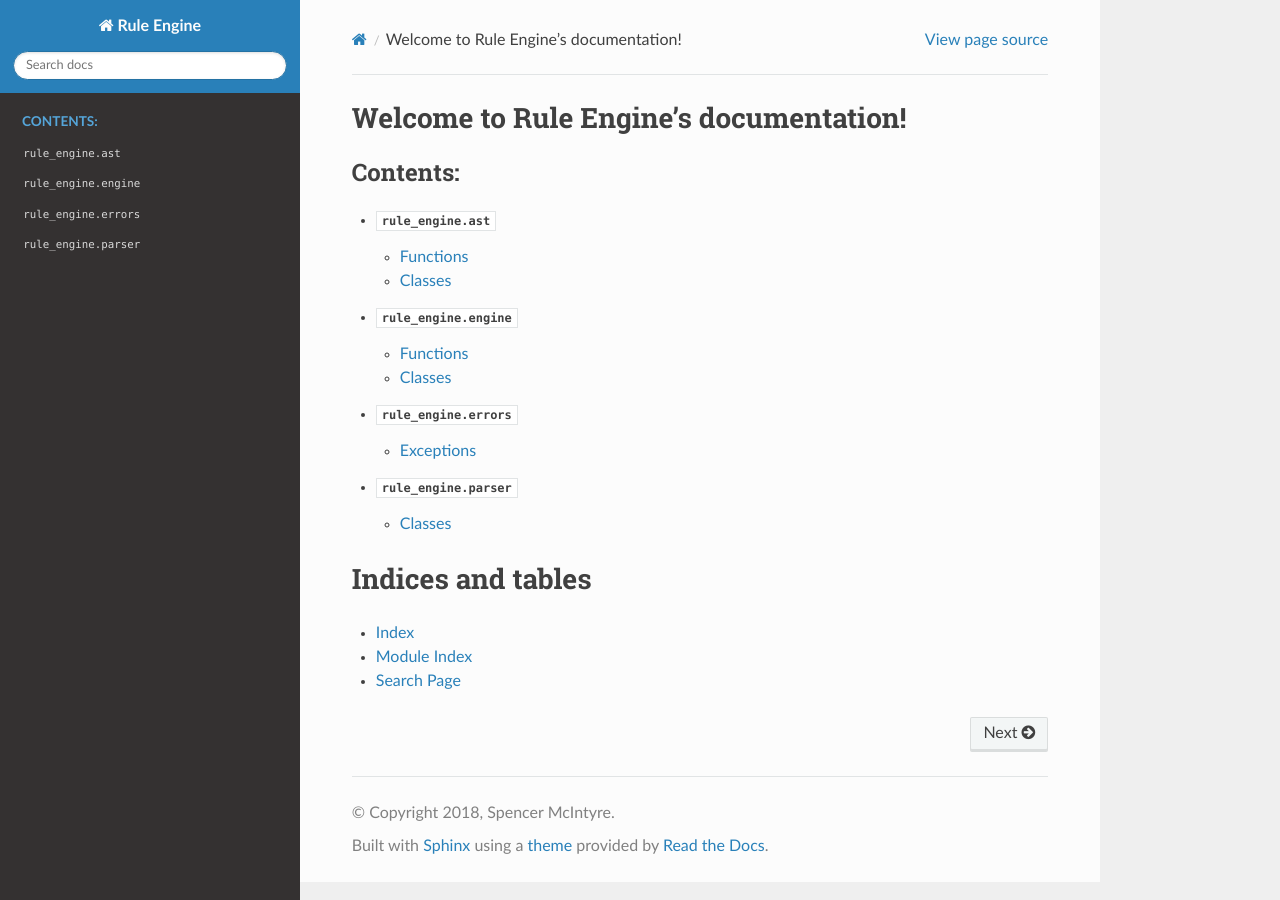
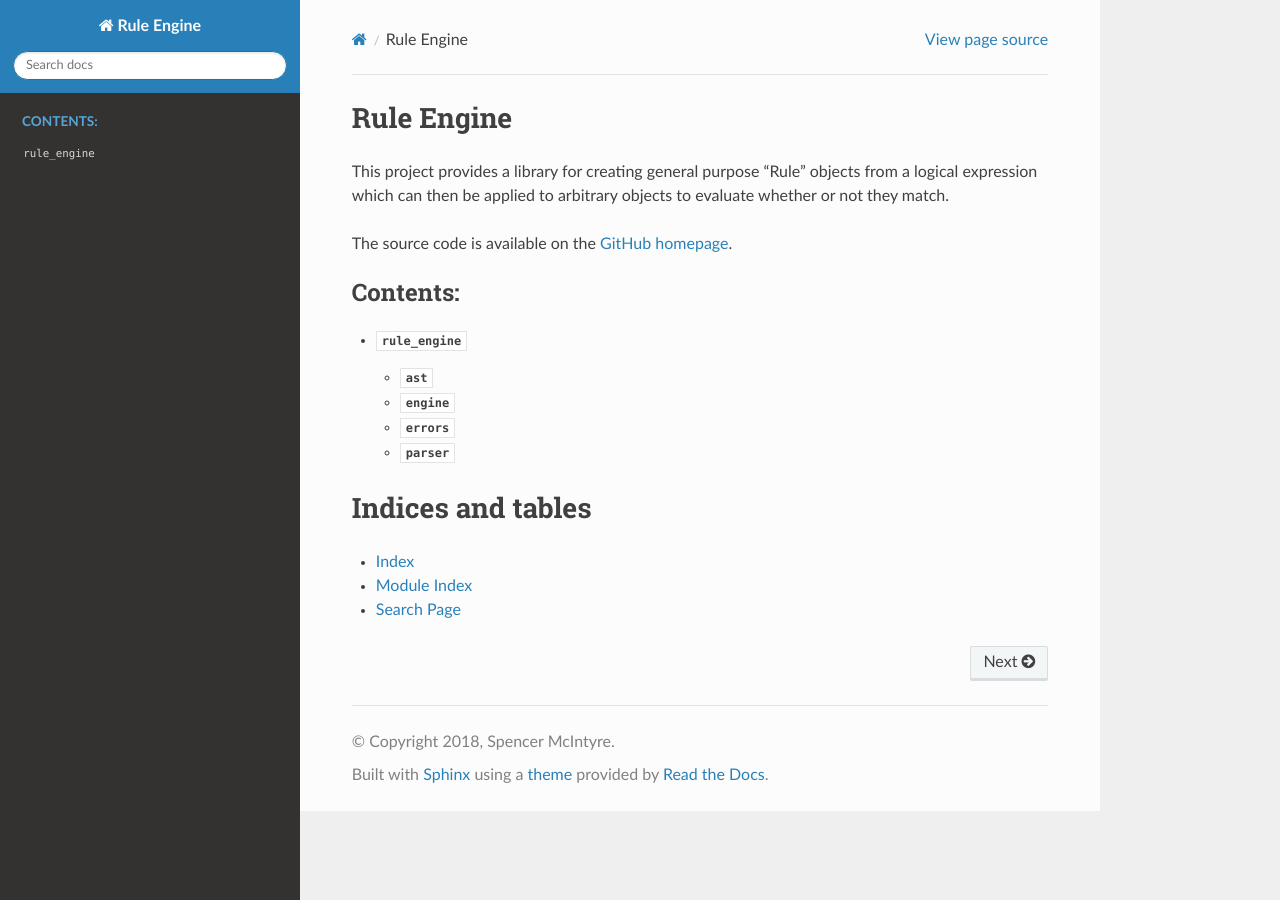
Before and after one commit to zeroSteiner/rule-engine, a Sphinx documentation site: the page built from docs/source/index.rst, in a window 1280 px wide. Built offline with Sphinx 7.4.7 and the Read the Docs theme 2.0.0, drawn with Linux system fonts in a browser that asks for light colours.

Commit message:
Change the documentation layout and add ast notes

```diff
--- a/docs/source/index.rst
+++ b/docs/source/index.rst
@@ -1,19 +1,16 @@
-.. Rule Engine documentation master file, created by
-   sphinx-quickstart on Sat Mar 31 18:15:53 2018.
-   You can adapt this file completely to your liking, but it should at least
-   contain the root `toctree` directive.
+Rule Engine
+===========
+This project provides a library for creating general purpose "Rule" objects from
+a logical expression which can then be applied to arbitrary objects to evaluate
+whether or not they match.
 
-Welcome to Rule Engine's documentation!
-=======================================
+The source code is available on the `GitHub homepage`_.
 
 .. toctree::
    :maxdepth: 2
    :caption: Contents:
 
-   rule_engine/ast.rst
-   rule_engine/engine.rst
-   rule_engine/errors.rst
-   rule_engine/parser.rst
+   rule_engine/index.rst
 
 Indices and tables
 ==================
@@ -21,3 +18,5 @@ Indices and tables
 * :ref:`genindex`
 * :ref:`modindex`
 * :ref:`search`
+
+.. _GitHub homepage: https://github.com/zeroSteiner/rule-engine
--- a/docs/source/rule_engine/ast.rst
+++ b/docs/source/rule_engine/ast.rst
@@ -1,5 +1,5 @@
-:mod:`rule_engine.ast`
-======================
+:mod:`ast`
+==========
 
 .. module:: rule_engine.ast
    :synopsis:
--- a/docs/source/rule_engine/engine.rst
+++ b/docs/source/rule_engine/engine.rst
@@ -1,5 +1,5 @@
-:mod:`rule_engine.engine`
-=========================
+:mod:`engine`
+=============
 
 .. module:: rule_engine.engine
    :synopsis:
--- a/docs/source/rule_engine/errors.rst
+++ b/docs/source/rule_engine/errors.rst
@@ -1,5 +1,5 @@
-:mod:`rule_engine.errors`
-=========================
+:mod:`errors`
+=============
 
 .. module:: rule_engine.errors
    :synopsis:
--- a/docs/source/rule_engine/parser.rst
+++ b/docs/source/rule_engine/parser.rst
@@ -1,5 +1,5 @@
-:mod:`rule_engine.parser`
-=========================
+:mod:`parser`
+=============
 
 .. module:: rule_engine.parser
    :synopsis:
```
Also changed, not shown: docs/source/rule_engine/index.rst (added, +11 -0 lines), 1 other file.
